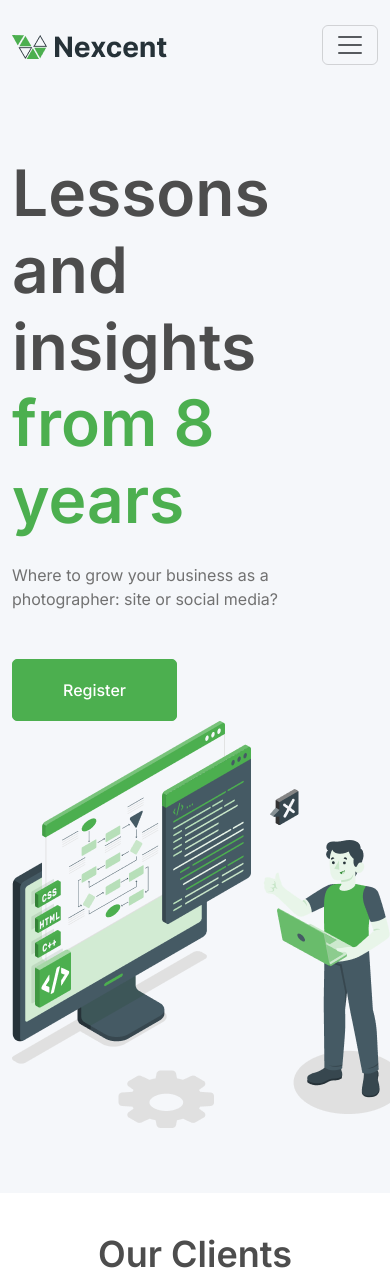
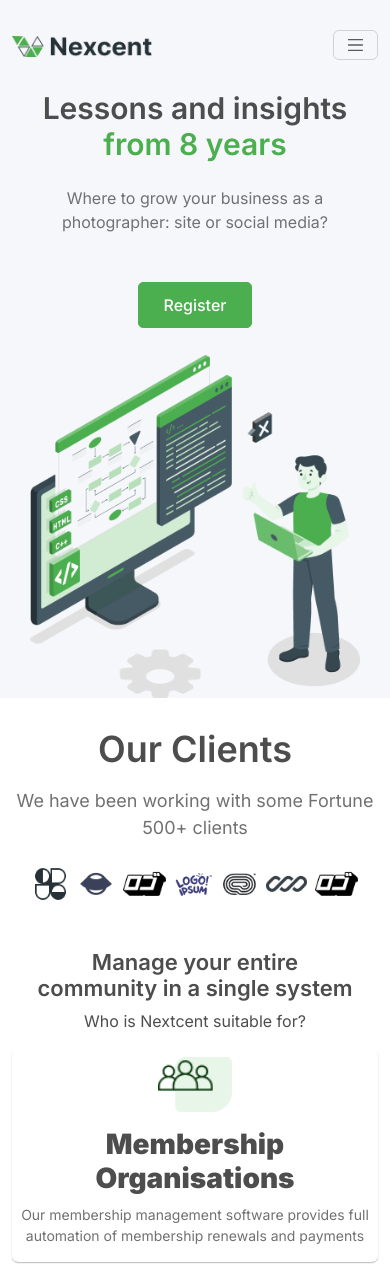
Before and after one commit to kayes702/Nexant_test, a plain HTML site: page index.html in a window 390 px wide. Shown: the top 1279 px of the page. Drawn offline with Linux system fonts and the light colour scheme.

Commit message:
responsive half done

```diff
--- /dev/null
+++ b/css/responsive.css
@@ -0,0 +1,76 @@
+@media (min-width: 320px) and (max-width: 575.99px) {
+    .common-button{
+        text-align: center;
+    }
+    .common-button a{
+        padding: 10px 25px;
+        text-align: center;
+    }
+    /* ===========navber start========== */
+    .navbar-brand img{
+    width: 90%;
+    }
+    .navbar-toggler{
+    font-size: 13px;
+    }
+    .nav-item{
+        text-align: center;
+    }
+    .nav-button{
+        text-align: center;
+        margin-top: 14px;
+    }
+    /* ===========navber end========== */
+    /* ===========banner start============ */
+    .banner{
+        padding: 0px;
+    }
+    .bennar-content h1{
+    font-size: 30px;
+    text-align: center;
+    }
+    .bennar-content p{
+        text-align: center;
+    }
+    .bennar-image{
+        width: 90%;
+        padding-top: 27px;
+        margin: 0 auto;
+    }
+    .bennar-image img{
+        width: 100%;
+    }
+    /* ===========banner end============ */
+    /* ===========client-par end============ */
+    .client{
+        padding: 30px 0px;
+    }
+    .client .client-logo{
+        width: 90%;
+        margin: 0 auto;
+    }
+    .client .client-logo ul{
+        column-gap: 4px;
+        padding: 0px 10px;
+    }
+    .client .client-logo ul li img{
+        width: 90%;
+    }
+    /* ===========client-par end============ */
+    /* ===========Community-part start============ */
+    .Community-part{
+        padding: 0px;
+    }
+    .community h1{
+        font-size: 22px;
+        width: 90%;
+    }
+    .community p{
+        width: 90%;
+    }
+    .card{
+        padding: 0px;
+        margin-bottom: 30px;
+    }
+    /* ===========Community-part end============ */
+}
--- a/css/style.css
+++ b/css/style.css
@@ -126,7 +126,6 @@ nav{
     width: 535px;
     margin: 0 auto;
     padding-bottom: 8px;
-
 }
 .community p{
     font-size: 16px;
--- a/index.html
+++ b/index.html
@@ -7,6 +7,7 @@
     <link href="https://fonts.googleapis.com/css2?family=Inter:ital,opsz,wght@0,14..32,100..900;1,14..32,100..900&display=swap" rel="stylesheet">
     <link rel="stylesheet" href="./css/bootstrap.min.css">
     <link rel="stylesheet" href="./css/style.css">
+    <link rel="stylesheet" href="./css/responsive.css">
 </head>
 <body>
     <!--=========navber start===========-->
@@ -81,6 +82,7 @@
           <div class="client">
             <h1>Our Clients</h1>
             <p>We have been working with some Fortune 500+ clients</p>
+            <div class="client-logo">
               <ul>
                 <li><img src="./images/client-Logo1.png" alt=""></li>
                 <li><img src="./images/client-Logo2.png" alt=""></li>
@@ -90,6 +92,7 @@
                 <li><img src="./images/client-Logo6.png" alt=""></li>
                 <li><img src="./images/client-Logo7.png" alt=""></li>
               </ul>
+            </div>
           </div>
         </div>
       </div>
```
Lines whose indentation alone changed are shown as unchanged.
